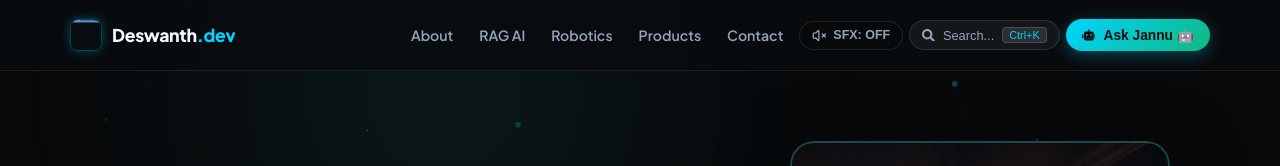
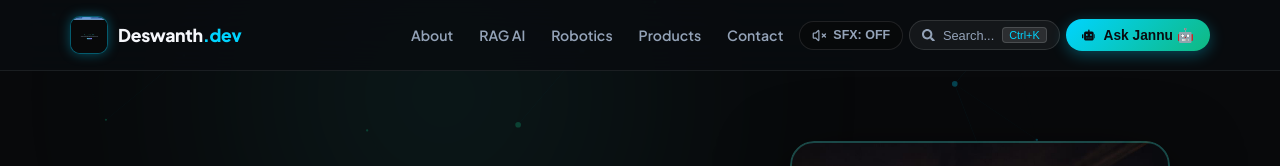
Before and after one commit to deswanth12/portfolio, a React (Vite) app: page / in a window 1280 px wide. Shown: the top 166 px of the page. Built offline with nearby package versions, Linux system fonts and the light colour scheme.

Commit message:
feat: Refine KD Circuit Emblem framing with object-position top crop and cyan aura shadow

```diff
--- a/src/App.jsx
+++ b/src/App.jsx
@@ -205,7 +205,7 @@ export default function App() {
       <nav className="nav" aria-label="Primary navigation">
         <div className="container nav-inner">
           <a className="logo" href="#home" aria-label="Deswanth portfolio home">
-            <img src="/logo.png" alt="KD Logo" className="brand-logo-img" width="32" height="32" />
+            <img src="/logo.png" alt="KD Logo" className="brand-logo-img" width="38" height="38" />
             <span>Deswanth<span className="logo-accent">.dev</span></span>
           </a>
 
--- a/src/index.css
+++ b/src/index.css
@@ -134,18 +134,22 @@ button:focus-visible {
 }
 
 .brand-logo-img {
-  height: 32px;
-  width: 32px;
+  height: 38px;
+  width: 38px;
   object-fit: cover;
-  border-radius: 8px;
-  border: 1px solid rgba(0, 212, 255, 0.3);
-  box-shadow: 0 0 10px rgba(0, 212, 255, 0.3);
-  transition: transform 0.25s ease;
+  object-position: center top;
+  border-radius: 10px;
+  border: 1px solid rgba(0, 212, 255, 0.4);
+  box-shadow: 0 0 12px rgba(0, 212, 255, 0.35);
+  transition: all 0.3s cubic-bezier(0.16, 1, 0.3, 1);
   flex-shrink: 0;
+  background: #08090b;
 }
 
 .logo:hover .brand-logo-img {
-  transform: scale(1.08);
+  transform: scale(1.1);
+  border-color: var(--cyan);
+  box-shadow: 0 0 18px rgba(0, 212, 255, 0.6);
 }
 
 .logo-accent {
```
Also changed, not shown: public/logo.png.
